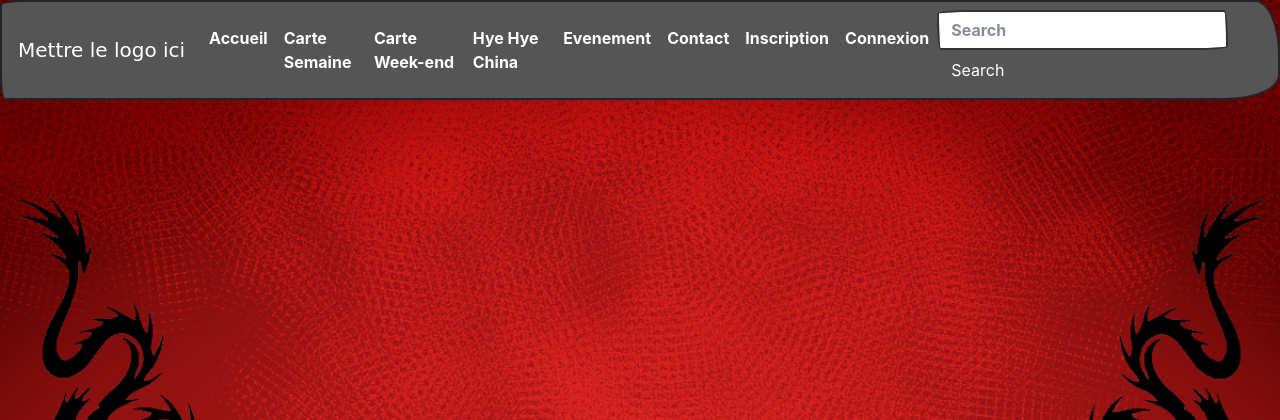
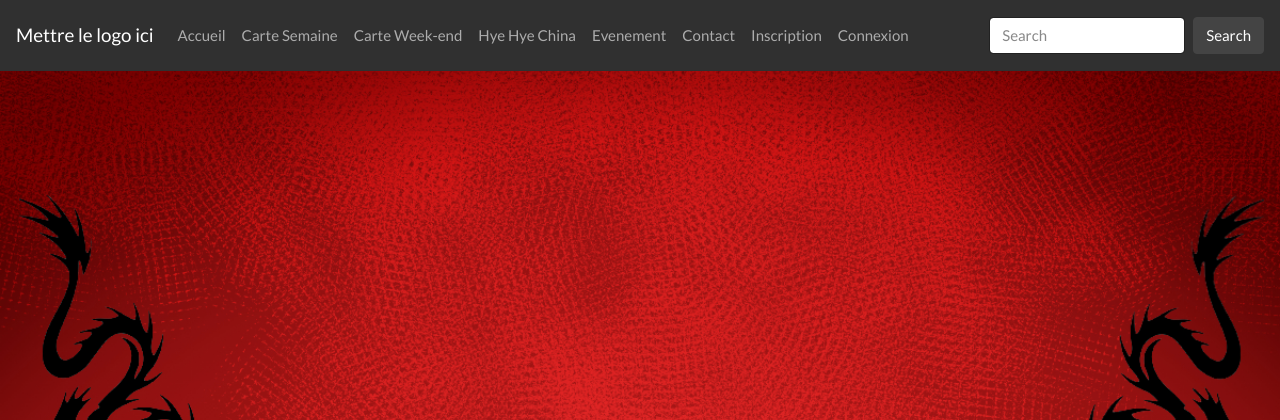
Before and after one commit to Fenibax/Hye-Hye-China, a Symfony app: template china/templates/base.html.twig in a window 1280 px wide. Shown: the top 420 px of the page. Run offline with Twig, Linux system fonts and the light colour scheme; the template is opened without the code that fills it, so the values that code supplies are empty; some libraries are stand-ins or nearby versions; some web fonts are replaced.

Commit message:
Change le style et le theme

```diff
--- a/china/public/asset/css/style.css
+++ b/china/public/asset/css/style.css
@@ -42,5 +42,5 @@
 
 body{
     background-size: cover;
-    background-image: url("asset/images/background.jpg");
+    background-image: url('../images/background.jpg');
 }
--- a/china/templates/base.html.twig
+++ b/china/templates/base.html.twig
@@ -4,7 +4,7 @@
         <meta charset="UTF-8">
         <title>{% block title %}Welcome!{% endblock %}</title>
         {% block stylesheets %}{% endblock %}
-        <link rel="stylesheet" href="https://bootswatch.com/4/sketchy/bootstrap.min.css">
+        <link rel="stylesheet" href="https://bootswatch.com/4/darkly/bootstrap.min.css">
         <link rel="stylesheet" href="<link rel="stylesheet" href="https://cdn.jsdelivr.net/npm/bootstrap@4.5.3/dist/css/bootstrap.min.css" integrity="sha384-TX8t27EcRE3e/ihU7zmQxVncDAy5uIKz4rEkgIXeMed4M0jlfIDPvg6uqKI2xXr2" crossorigin="anonymous"">
         <script src="https://code.jquery.com/jquery-3.5.1.slim.min.js" integrity="sha384-DfXdz2htPH0lsSSs5nCTpuj/zy4C+OGpamoFVy38MVBnE+IbbVYUew+OrCXaRkfj" crossorigin="anonymous"></script>
         <script src="https://cdn.jsdelivr.net/npm/bootstrap@4.5.3/dist/js/bootstrap.bundle.min.js" integrity="sha384-ho+j7jyWK8fNQe+A12Hb8AhRq26LrZ/JpcUGGOn+Y7RsweNrtN/tE3MoK7ZeZDyx" crossorigin="anonymous"></script>
```
